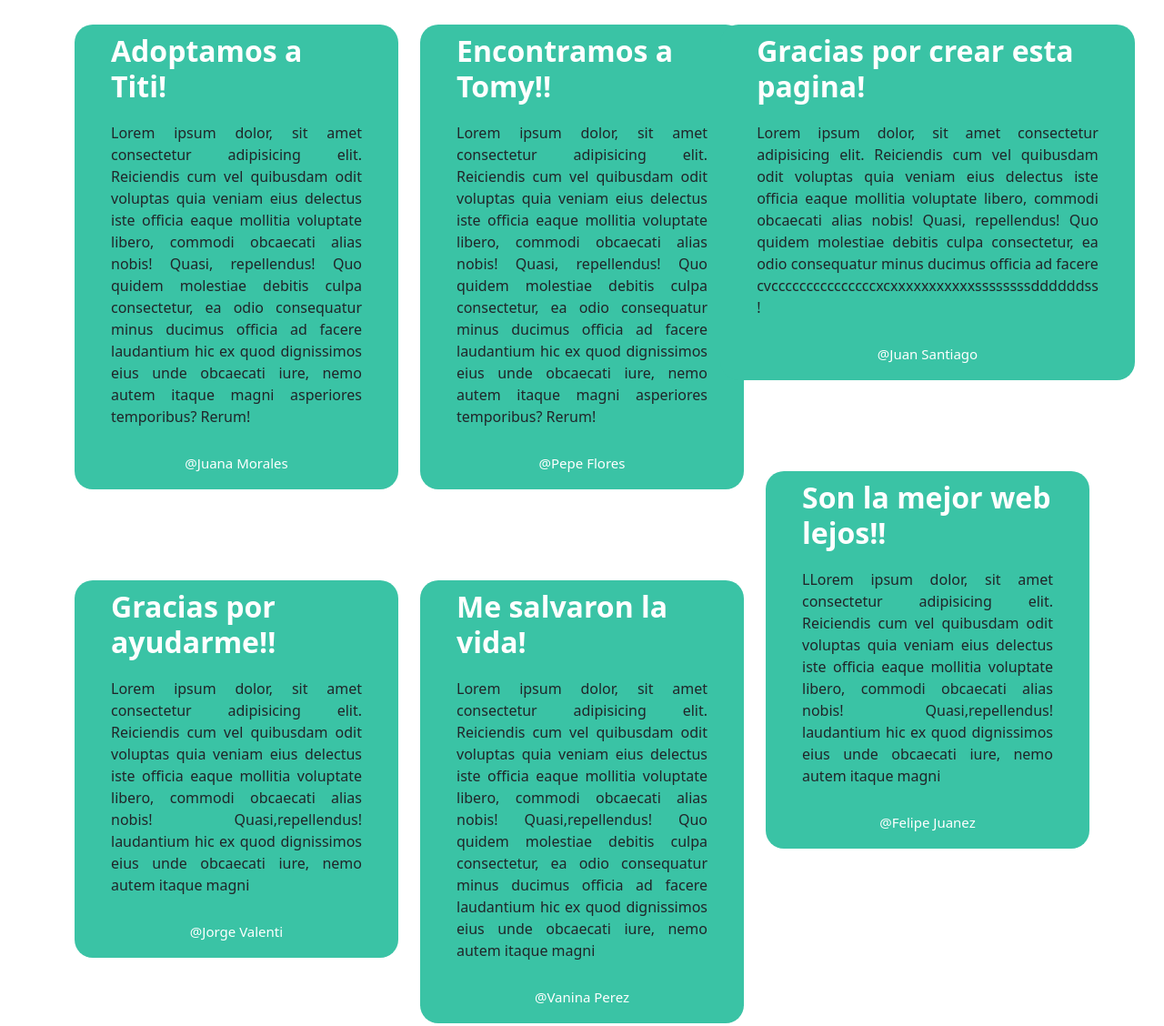
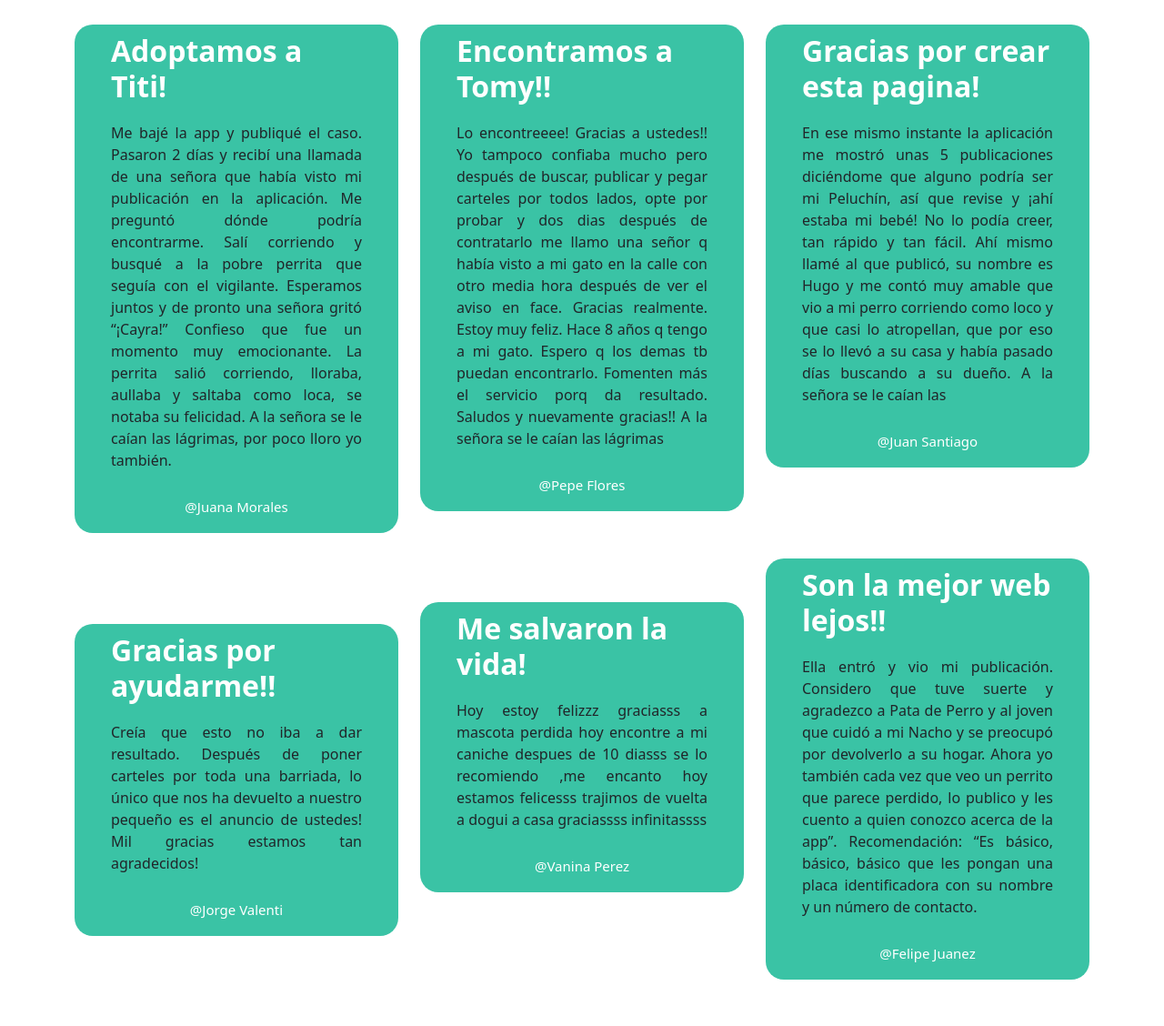
Before and after one commit to JereMera/Proyecto-Coder, a website: page vistas/testimonios.html in a window 1280 px wide. Shown: the part 165-1293 px from the top of the page at 91% size. Drawn offline with nearby package versions, Linux system fonts and the light colour scheme.

Commit message:
3era-entrega

```diff
--- a/sass/parciales/_contacto.scss
+++ b/sass/parciales/_contacto.scss
@@ -168,7 +168,7 @@ textarea {
     padding: 10px;
     margin-top: 5px;
     font-size: 10px;
-    color: map-get($colores, "verde");
+    color: map-get($colores, "black");
     font-size: 13px;
 }
 
--- /dev/null
+++ b/script.txt
@@ -0,0 +1,2 @@
+"build-css": "node-sass --include-path scss sass/main.scss css/estilos.css",
+"watch-css": "nodemon -e scss -x \"npm run build-css\""
--- a/vistas/testimonios.html
+++ b/vistas/testimonios.html
@@ -9,7 +9,8 @@
     <meta charset="UTF-8">
     <meta http-equiv="X-UA-Compatible" content="IE=edge">
     <meta name="viewport" content="width=device-width, initial-scale=1.0">
-    <title>Document</title>
+    <title>Proyecto Patas</title>
+    <link rel="icon" type="image/jpg" href="/assets/favicom.png">
     <link rel="stylesheet" href="../css/estilos.css">
 </head>
 
@@ -60,21 +61,12 @@
                     <div>
                         <article class="fondo">
                             <h2>Adoptamos a Titi!</h2>
-                            <p>Lorem ipsum dolor, sit amet consectetur adipisicing elit. Reiciendis cum vel quibusdam
-                                odit
-                                voluptas
-                                quia
-                                veniam eius delectus iste officia eaque mollitia voluptate libero, commodi obcaecati
-                                alias
-                                nobis!
-                                Quasi,
-                                repellendus!
-                                Quo quidem molestiae debitis culpa consectetur, ea odio consequatur minus ducimus
-                                officia ad
-                                facere
-                                laudantium hic ex quod dignissimos eius unde obcaecati iure, nemo autem itaque magni
-                                asperiores
-                                temporibus? Rerum!</p>
+                            <p>Me bajé la app y publiqué el caso. Pasaron 2 días y recibí una llamada de una señora que
+                                había visto mi publicación en la aplicación. Me preguntó dónde podría encontrarme. Salí
+                                corriendo y busqué a la pobre perrita que seguía con el vigilante. Esperamos juntos y de
+                                pronto una señora gritó “¡Cayra!” Confieso que fue un momento muy emocionante. La
+                                perrita salió corriendo, lloraba, aullaba y saltaba como loca, se notaba su felicidad. A
+                                la señora se le caían las lágrimas, por poco lloro yo también. </p>
                             <h3>@Juana Morales</h3>
                         </article>
                     </div>
@@ -83,15 +75,9 @@
                     <section class="abuelo1">
                         <article class="fondo">
                             <h2>Gracias por ayudarme!!</h2>
-                            <p>Lorem ipsum dolor, sit amet consectetur adipisicing elit. Reiciendis cum vel quibusdam
-                                odit
-                                voluptas
-                                quia
-                                veniam eius delectus iste officia eaque mollitia voluptate libero, commodi obcaecati
-                                alias
-                                nobis!
-                                Quasi,repellendus!
-                                laudantium hic ex quod dignissimos eius unde obcaecati iure, nemo autem itaque magni
+                            <p>Creía que esto no iba a dar resultado. Después de poner
+                                carteles por toda una barriada, lo único que nos ha devuelto a nuestro pequeño es el
+                                anuncio de ustedes! Mil gracias estamos tan agradecidos!
                             </p>
                             <h3>@Jorge Valenti</h3>
                         </article>
@@ -102,21 +88,13 @@
                     <div>
                         <article class="fondo">
                             <h2>Encontramos a Tomy!!</h2>
-                            <p>Lorem ipsum dolor, sit amet consectetur adipisicing elit. Reiciendis cum vel quibusdam
-                                odit
-                                voluptas
-                                quia
-                                veniam eius delectus iste officia eaque mollitia voluptate libero, commodi obcaecati
-                                alias
-                                nobis!
-                                Quasi,
-                                repellendus!
-                                Quo quidem molestiae debitis culpa consectetur, ea odio consequatur minus ducimus
-                                officia ad
-                                facere
-                                laudantium hic ex quod dignissimos eius unde obcaecati iure, nemo autem itaque magni
-                                asperiores
-                                temporibus? Rerum!</p>
+                            <p>Lo encontreeee! Gracias a ustedes!! Yo tampoco confiaba mucho pero después de buscar,
+                                publicar y pegar carteles por todos lados, opte por probar y dos dias después de
+                                contratarlo me llamo una señor q había visto a mi gato en la calle con otro media hora
+                                después de ver el aviso en face. Gracias realmente. Estoy muy feliz. Hace 8 años q tengo
+                                a mi gato. Espero q los demas tb puedan encontrarlo. Fomenten más el servicio porq da
+                                resultado. Saludos y nuevamente gracias!! A
+                                la señora se le caían las lágrimas</p>
                             <h3>@Pepe Flores</h3>
                         </article>
                     </div>
@@ -125,18 +103,9 @@
                     <section class="abuelo2">
                         <article class="fondo">
                             <h2>Me salvaron la vida!</h2>
-                            <p>Lorem ipsum dolor, sit amet consectetur adipisicing elit. Reiciendis cum vel quibusdam
-                                odit
-                                voluptas
-                                quia
-                                veniam eius delectus iste officia eaque mollitia voluptate libero, commodi obcaecati
-                                alias
-                                nobis!
-                                Quasi,repellendus!
-                                Quo quidem molestiae debitis culpa consectetur, ea odio consequatur minus ducimus
-                                officia ad
-                                facere
-                                laudantium hic ex quod dignissimos eius unde obcaecati iure, nemo autem itaque magni</p>
+                            <p>Hoy estoy felizzz graciasss a mascota perdida hoy encontre a mi caniche despues de 10
+                                diasss se lo recomiendo ,me encanto hoy estamos felicesss trajimos de vuelta a dogui a
+                                casa graciassss infinitassss</p>
                             <h3>@Vanina Perez</h3>
                         </article>
                     </section>
@@ -146,31 +115,24 @@
                 <section class="padres3">
                     <article class="fondo">
                         <h2>Gracias por crear esta pagina!</h2>
-                        <p>Lorem ipsum dolor, sit amet consectetur adipisicing elit. Reiciendis cum vel quibusdam odit
-                            voluptas
-                            quia
-                            veniam eius delectus iste officia eaque mollitia voluptate libero, commodi obcaecati alias
-                            nobis!
-                            Quasi,
-                            repellendus!
-                            Quo quidem molestiae debitis culpa consectetur, ea odio consequatur minus ducimus officia ad
-                            facere cvcccccccccccccccxcxxxxxxxxxxxssssssssddddddss
-                            !</p>
+                        <p>En ese mismo instante la aplicación me mostró unas 5 publicaciones diciéndome que alguno
+                            podría ser mi Peluchín, así que revise y ¡ahí estaba mi bebé! No lo podía creer, tan rápido
+                            y tan fácil. Ahí mismo llamé al que publicó, su nombre es Hugo y me contó muy amable que vio
+                            a mi perro corriendo como loco y que casi lo atropellan, que por eso se lo llevó a su casa y
+                            había pasado días buscando a su dueño. A
+                            la señora se le caían las </p>
                         <h3>@Juan Santiago</h3>
                     </article>
                 </section>
                 <section class="abuelo3 align-items-center">
                     <article class="fondo">
                         <h2>Son la mejor web lejos!!</h2>
-                        <p>LLorem ipsum dolor, sit amet consectetur adipisicing elit. Reiciendis cum vel quibusdam
-                            odit
-                            voluptas
-                            quia
-                            veniam eius delectus iste officia eaque mollitia voluptate libero, commodi obcaecati
-                            alias
-                            nobis!
-                            Quasi,repellendus!
-                            laudantium hic ex quod dignissimos eius unde obcaecati iure, nemo autem itaque magni
+                        <p>Ella entró y vio mi publicación. Considero que tuve suerte y agradezco a Pata de Perro y al
+                            joven que cuidó a mi Nacho y se preocupó por devolverlo a su hogar. Ahora yo también cada
+                            vez que veo un perrito que parece perdido, lo publico y les cuento a quien conozco acerca de
+                            la app”.
+                            Recomendación: “Es básico, básico, básico que les pongan una placa identificadora con su
+                            nombre y un número de contacto.
                         </p>
                         <h3>@Felipe Juanez</h3>
                     </article>
```
Also changed, not shown: index.html (+1 -0 lines), vistas/atajos.html (+2 -1 lines), vistas/contacto.html (+3 -2 lines), vistas/inicio.html (+2 -1 lines), vistas/nosotros.html (+2 -1 lines), assets/favicom.png (added), css/estilos.css, sass/main.css, sass/main.scss (line endings or trailing spaces), 1 other file.
